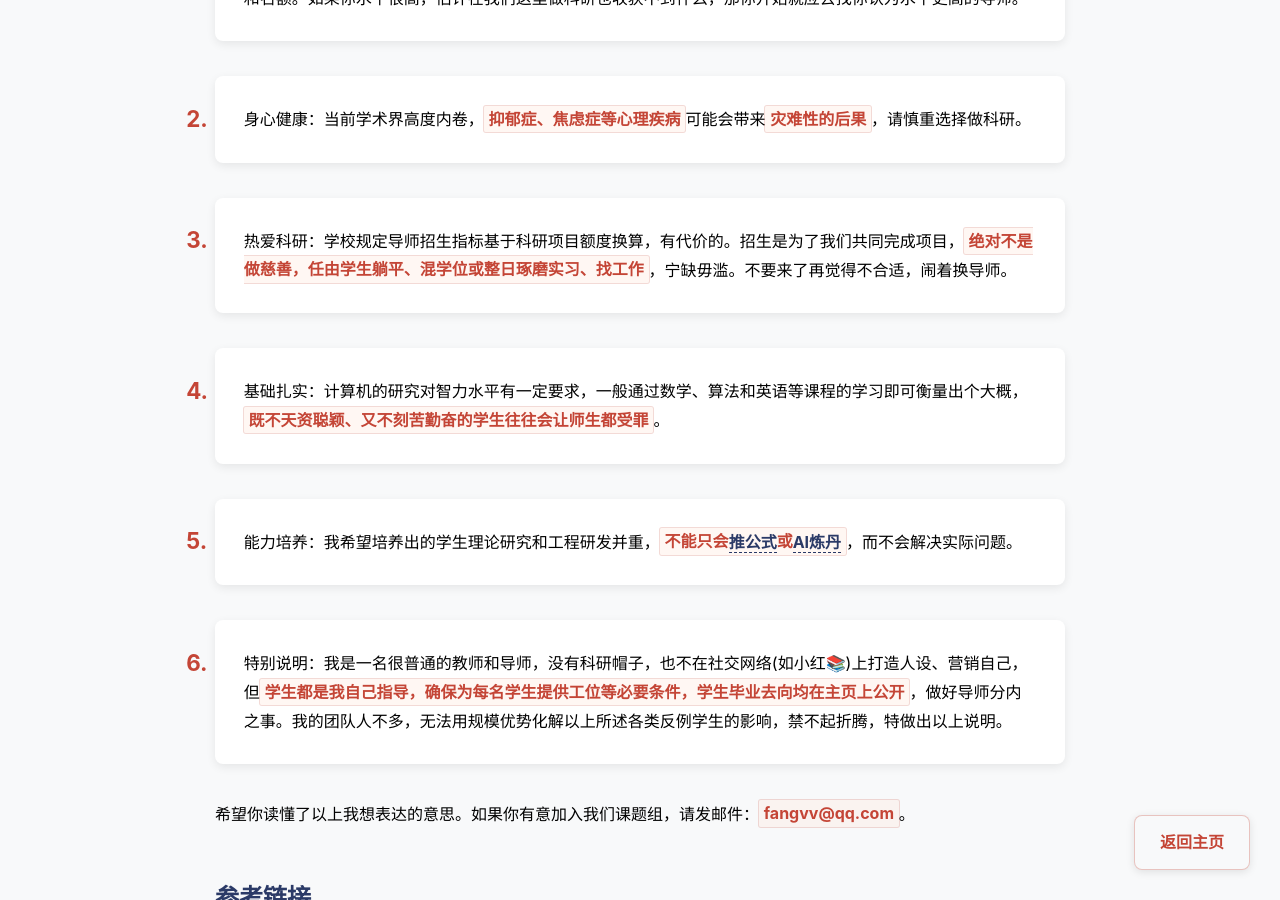
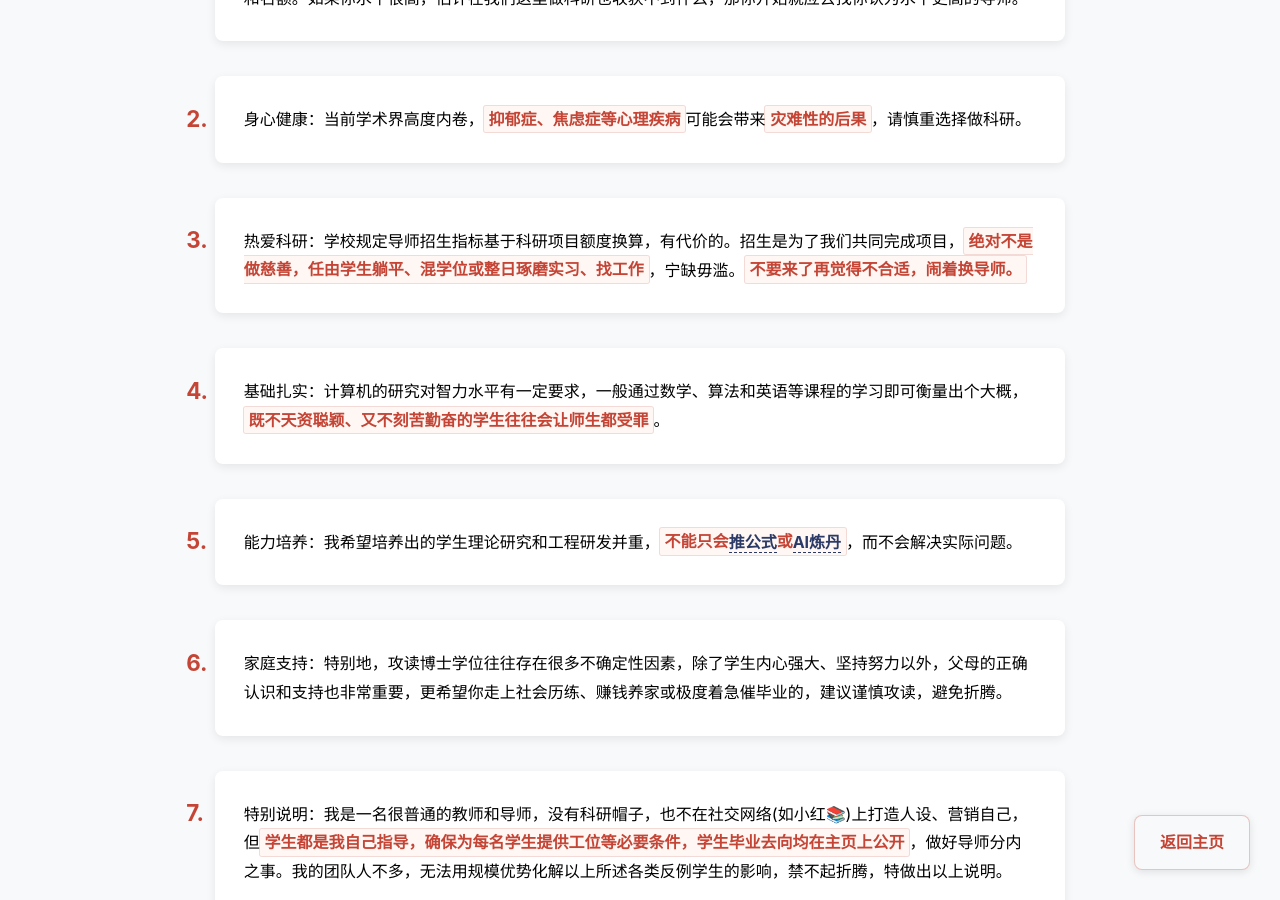
Before and after one commit to fangvv/Homepage, a Jekyll site: the page faq2.html, which Jekyll copies as it is, in a window 1280 px wide and 900 px high, scrolled down 354 px. Built offline with Jekyll 4.4.1, drawn with Linux system fonts in a browser that asks for light colours; comment, search, counter and statistics services are not loaded.

Commit message:
update faq2

```diff
--- a/faq2.html
+++ b/faq2.html
@@ -120,11 +120,13 @@ strong:hover {
 
 <li>身心健康：当前学术界高度内卷，<strong>抑郁症、焦虑症等心理疾病</strong>可能会带来<strong>灾难性的后果</strong>，请慎重选择做科研。</li>
 
-<li>热爱科研：学校规定导师招生指标基于科研项目额度换算，有代价的。招生是为了我们共同完成项目，<strong>绝对不是做慈善，任由学生躺平、混学位或整日琢磨实习、找工作</strong>，宁缺毋滥。不要来了再觉得不合适，闹着换导师。</li>
+<li>热爱科研：学校规定导师招生指标基于科研项目额度换算，有代价的。招生是为了我们共同完成项目，<strong>绝对不是做慈善，任由学生躺平、混学位或整日琢磨实习、找工作</strong>，宁缺毋滥。<strong>不要来了再觉得不合适，闹着换导师。</strong></li>
 
 <li>基础扎实：计算机的研究对智力水平有一定要求，一般通过数学、算法和英语等课程的学习即可衡量出个大概，<strong>既不天资聪颖、又不刻苦勤奋的学生往往会让师生都受罪</strong>。</li>
 
 <li>能力培养：我希望培养出的学生理论研究和工程研发并重，<strong>不能只会<a href="https://www.zhihu.com/question/430862162" target=blank>推公式</a>或<a href="https://www.zhihu.com/question/537342945" target=blank>AI炼丹</a></strong>，而不会解决实际问题。</li>
+
+<li>家庭支持：特别地，攻读博士学位往往存在很多不确定性因素，除了学生内心强大、坚持努力以外，父母的正确认识和支持也非常重要，更希望你走上社会历练、赚钱养家或极度着急催毕业的，建议谨慎攻读，避免折腾。</li>
 
 <li>特别说明：我是一名很普通的教师和导师，没有科研帽子，也不在社交网络(如小红📚)上打造人设、营销自己，但<strong>学生都是我自己指导，确保为每名学生提供工位等必要条件，学生毕业去向均在主页上公开</strong>，做好导师分内之事。我的团队人不多，无法用规模优势化解以上所述各类反例学生的影响，禁不起折腾，特做出以上说明。</li>
     </ol>
```
